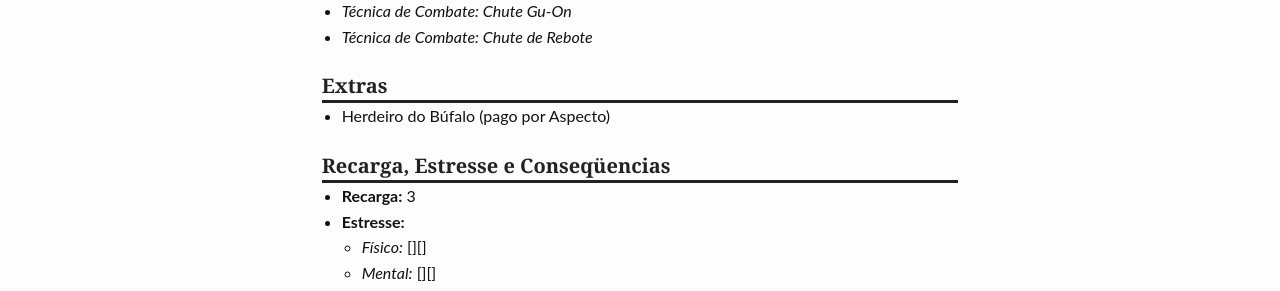
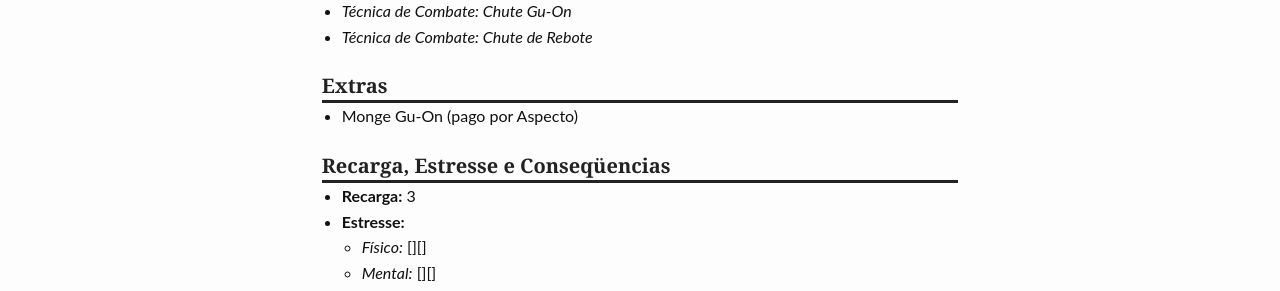
Before and after one commit to fabiocosta0305/fabiocosta0305.github.io-old, a Jekyll site: the page built from _posts/RPG/2015-06-05-DestinoDeMoreania-grupo-1oNivel.md, in a window 1280 px wide and 900 px high, scrolled down 3220 px. Shown: the part 154-445 px from the top of the window. Built offline with Jekyll 4.4.1, drawn with Linux system fonts in a browser that asks for light colours.

```diff
--- a/_posts/RPG/2015-06-05-DestinoDeMoreania-grupo-1oNivel.md
+++ b/_posts/RPG/2015-06-05-DestinoDeMoreania-grupo-1oNivel.md
@@ -150,7 +150,7 @@ em tais eventos
 
 #### **Extras**
 
-- Herdeiro do Búfalo (pago por Aspecto)
+- Monge Gu-On (pago por Aspecto)
 
 #### **Recarga, Estresse e Conseqüencias**
 
```
